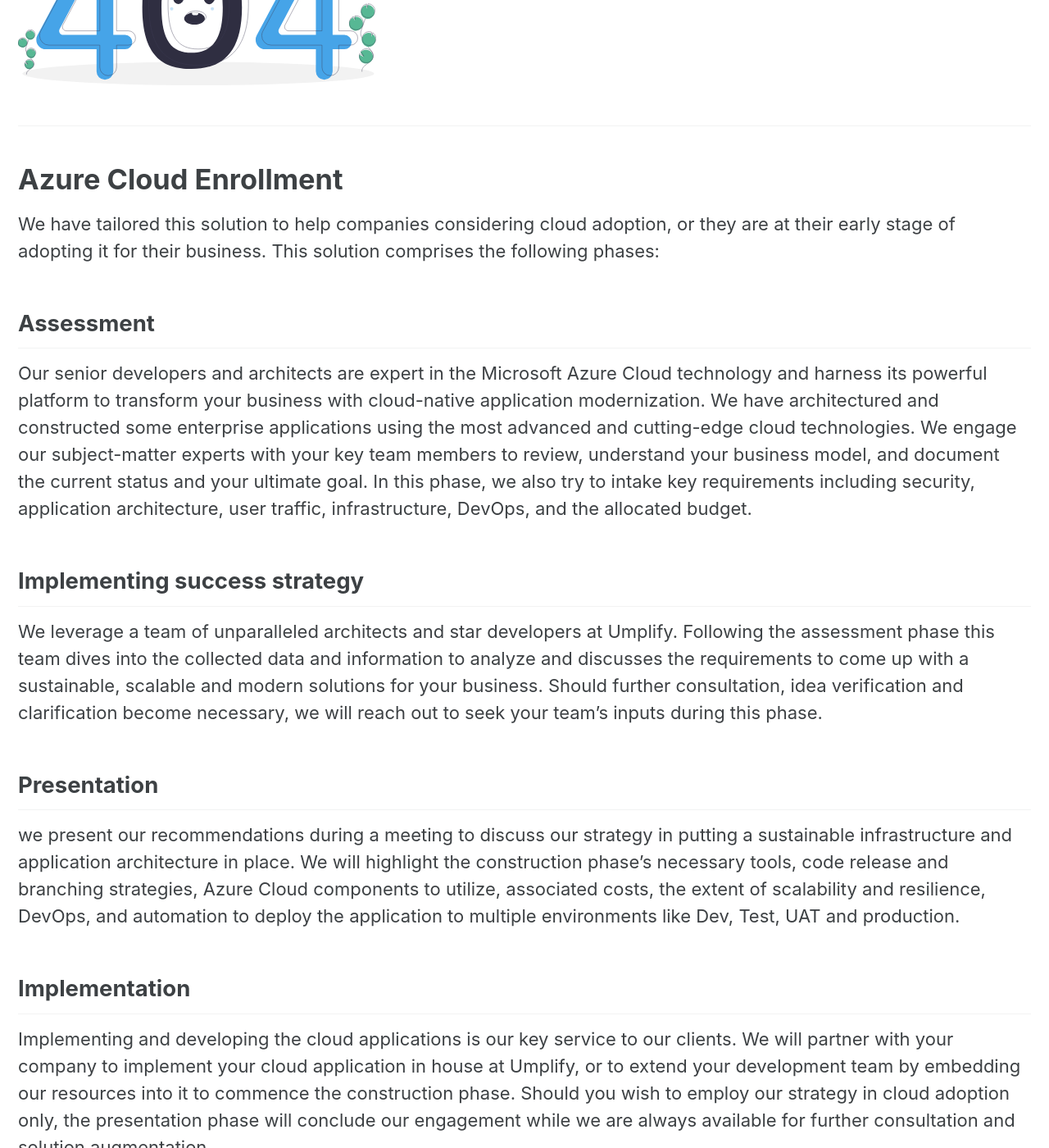
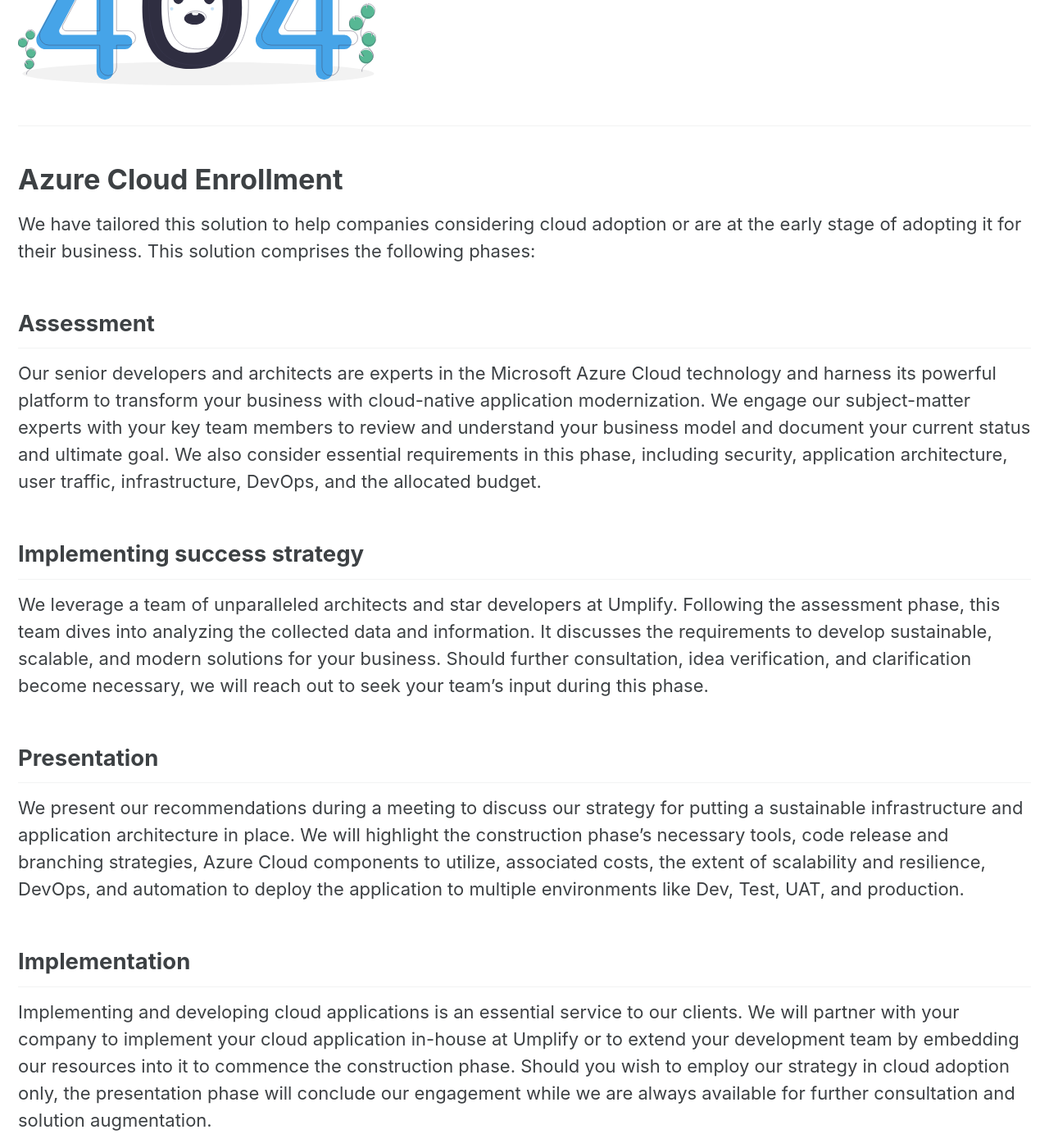
Before and after one commit to Umplify/umplify, a Jekyll site: the page built from _pages/azure-cloud-enrollment.md, in a window 1280 px wide and 1400 px high, scrolled down 223 px. Shown: the whole window at 82% size. Built offline with Jekyll 4.4.1, drawn with Linux system fonts in a browser that asks for light colours; cached includes are drawn as plain includes; some of the changed text lies outside the part shown.

Commit message:
Updated some contents #1

```diff
--- a/_pages/azure-cloud-enrollment.md
+++ b/_pages/azure-cloud-enrollment.md
@@ -13,21 +13,20 @@
 
 # Azure Cloud Enrollment
 
-We have tailored this solution to help companies considering cloud adoption, or they are at their early stage of adopting it for their business. This solution comprises the following phases:
+We have tailored this solution to help companies considering cloud adoption or are at the early stage of adopting it for their business. This solution comprises the following phases:
 
 ## Assessment
 
-Our senior developers and architects are expert in the Microsoft Azure Cloud technology and harness its powerful platform to transform your business with cloud-native application modernization. We have architectured and constructed some enterprise applications using the most advanced and cutting-edge cloud technologies. We engage our subject-matter experts with your key team members to review, understand your business model, and document the current status and your ultimate goal. In this phase, we also try to intake key requirements including security, application architecture, user traffic, infrastructure, DevOps, and the allocated budget.
+Our senior developers and architects are experts in the Microsoft Azure Cloud technology and harness its powerful platform to transform your business with cloud-native application modernization. We engage our subject-matter experts with your key team members to review and understand your business model and document your current status and ultimate goal. We also consider essential requirements in this phase, including security, application architecture, user traffic, infrastructure, DevOps, and the allocated budget.
 
 ## Implementing success strategy
 
-We leverage a team of unparalleled architects and star developers at Umplify. Following the assessment phase this team dives into the collected data and information to analyze and discusses the requirements to come up with a sustainable, scalable and modern solutions for your business. Should further consultation, idea verification and clarification become necessary, we will reach out to seek your team's inputs during this phase.
-
+We leverage a team of unparalleled architects and star developers at Umplify. Following the assessment phase, this team dives into analyzing the collected data and information. It discusses the requirements to develop sustainable, scalable, and modern solutions for your business. Should further consultation, idea verification, and clarification become necessary, we will reach out to seek your team's input during this phase.
 
 ## Presentation
 
-we present our recommendations during a meeting to discuss our strategy in putting a sustainable infrastructure and application architecture in place. We will highlight the construction phase's necessary tools, code release and branching strategies, Azure Cloud components to utilize, associated costs, the extent of scalability and resilience, DevOps, and automation to deploy the application to multiple environments like Dev, Test, UAT and production.
+We present our recommendations during a meeting to discuss our strategy for putting a sustainable infrastructure and application architecture in place. We will highlight the construction phase's necessary tools, code release and branching strategies, Azure Cloud components to utilize, associated costs, the extent of scalability and resilience, DevOps, and automation to deploy the application to multiple environments like Dev, Test, UAT, and production.
 
 ## Implementation
 
-Implementing and developing the cloud applications is our key service to our clients. We will partner with your company to implement your cloud application in house at Umplify, or to extend your development team by embedding our resources into it to commence the construction phase. Should you wish to employ our strategy in cloud adoption only, the presentation phase will conclude our engagement while we are always available for further consultation and solution augmentation.
+Implementing and developing cloud applications is an essential service to our clients. We will partner with your company to implement your cloud application in-house at Umplify or to extend your development team by embedding our resources into it to commence the construction phase. Should you wish to employ our strategy in cloud adoption only, the presentation phase will conclude our engagement while we are always available for further consultation and solution augmentation.
```
Also changed, not shown: _pages/about.md (+7 -9 lines).
